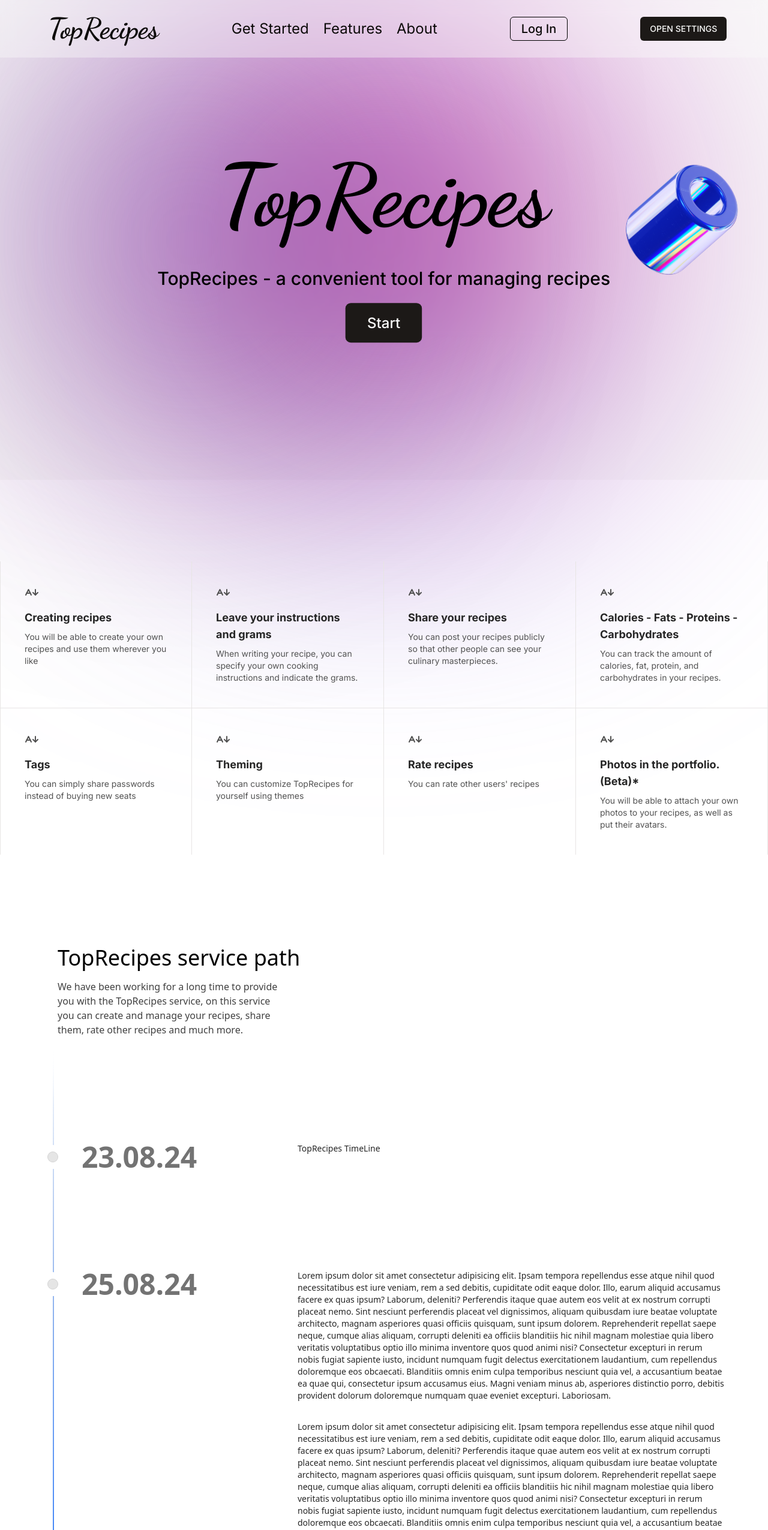
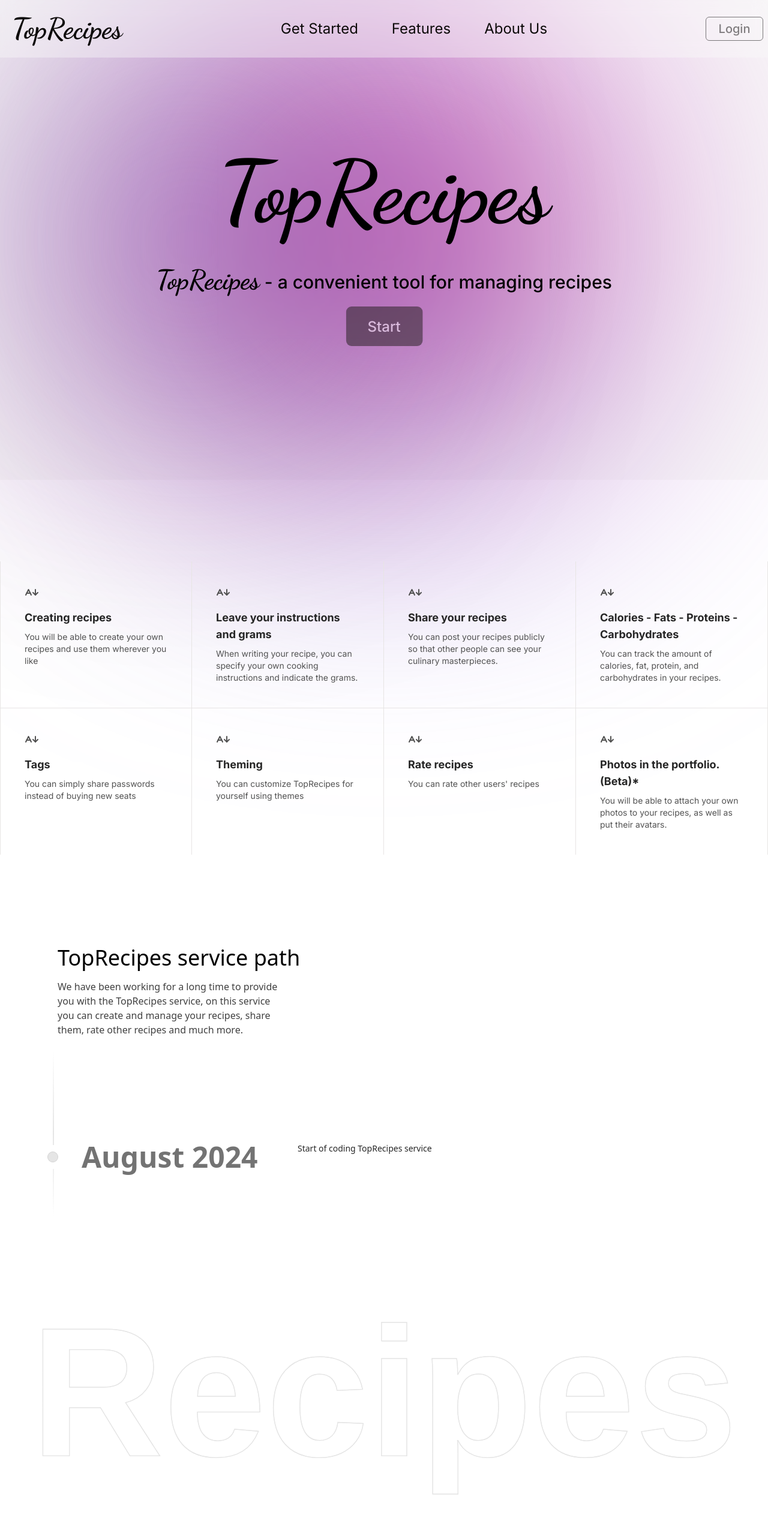
Before and after one commit to LiRiK000/TopRecipes_Frontend, a Next.js app: page / in a window 1280 px wide. Shown: the top 2551 px of the page at 60% size. Built offline with nearby package versions, Linux system fonts and the light colour scheme.

Commit message:
refactor: Update sidebar and landing

```diff
--- a/src/app/globals.css
+++ b/src/app/globals.css
@@ -1,4 +1,8 @@
 @import url('https://fonts.googleapis.com/css2?family=Dancing+Script:wght@700&display=swap');
+
+* {
+  scroll-behavior: smooth;
+}
 
 @tailwind base;
 @tailwind components;
--- a/src/components/pages/landing/About/Timeline.tsx
+++ b/src/components/pages/landing/About/Timeline.tsx
@@ -4,61 +4,11 @@ import { Timeline } from '@/components/ui/timeline'
 export function AboutTimeLine() {
   const data = [
     {
-      title: '23.08.24',
+      title: 'August 2024',
       content: (
         <div>
           <p className="mb-8 text-xs font-normal text-neutral-800 dark:text-neutral-200 md:text-sm">
-            TopRecipes TimeLine
-          </p>
-          <div className="grid grid-cols-2 gap-4">
-            {/* TODO RECIPES IMAGES HERE */}
-          </div>
-        </div>
-      ),
-    },
-    {
-      title: '25.08.24',
-      content: (
-        <div>
-          <p className="mb-8 text-xs font-normal text-neutral-800 dark:text-neutral-200 md:text-sm">
-            Lorem ipsum dolor sit amet consectetur adipisicing elit. Ipsam
-            tempora repellendus esse atque nihil quod necessitatibus est iure
-            veniam, rem a sed debitis, cupiditate odit eaque dolor. Illo, earum
-            aliquid accusamus facere ex quas ipsum? Laborum, deleniti?
-            Perferendis itaque quae autem eos velit at ex nostrum corrupti
-            placeat nemo. Sint nesciunt perferendis placeat vel dignissimos,
-            aliquam quibusdam iure beatae voluptate architecto, magnam
-            asperiores quasi officiis quisquam, sunt ipsum dolorem.
-            Reprehenderit repellat saepe neque, cumque alias aliquam, corrupti
-            deleniti ea officiis blanditiis hic nihil magnam molestiae quia
-            libero veritatis voluptatibus optio illo minima inventore quos quod
-            animi nisi? Consectetur excepturi in rerum nobis fugiat sapiente
-            iusto, incidunt numquam fugit delectus exercitationem laudantium,
-            cum repellendus doloremque eos obcaecati. Blanditiis omnis enim
-            culpa temporibus nesciunt quia vel, a accusantium beatae ea quae
-            qui, consectetur ipsum accusamus eius. Magni veniam minus ab,
-            asperiores distinctio porro, debitis provident dolorum doloremque
-            numquam quae eveniet excepturi. Laboriosam.
-          </p>
-          <p className="mb-8 text-xs font-normal text-neutral-800 dark:text-neutral-200 md:text-sm">
-            Lorem ipsum dolor sit amet consectetur adipisicing elit. Ipsam
-            tempora repellendus esse atque nihil quod necessitatibus est iure
-            veniam, rem a sed debitis, cupiditate odit eaque dolor. Illo, earum
-            aliquid accusamus facere ex quas ipsum? Laborum, deleniti?
-            Perferendis itaque quae autem eos velit at ex nostrum corrupti
-            placeat nemo. Sint nesciunt perferendis placeat vel dignissimos,
-            aliquam quibusdam iure beatae voluptate architecto, magnam
-            asperiores quasi officiis quisquam, sunt ipsum dolorem.
-            Reprehenderit repellat saepe neque, cumque alias aliquam, corrupti
-            deleniti ea officiis blanditiis hic nihil magnam molestiae quia
-            libero veritatis voluptatibus optio illo minima inventore quos quod
-            animi nisi? Consectetur excepturi in rerum nobis fugiat sapiente
-            iusto, incidunt numquam fugit delectus exercitationem laudantium,
-            cum repellendus doloremque eos obcaecati. Blanditiis omnis enim
-            culpa temporibus nesciunt quia vel, a accusantium beatae ea quae
-            qui, consectetur ipsum accusamus eius. Magni veniam minus ab,
-            asperiores distinctio porro, debitis provident dolorum doloremque
-            numquam quae eveniet excepturi. Laboriosam.
+            Start of coding TopRecipes service
           </p>
           <div className="grid grid-cols-2 gap-4">
             {/* TODO RECIPES IMAGES HERE */}
@@ -68,8 +18,8 @@ export function AboutTimeLine() {
     },
   ]
   return (
-    <div className="w-full px-4">
+    <section id="about" className="w-full px-4">
       <Timeline data={data} />
-    </div>
+    </section>
   )
 }
--- a/src/components/pages/landing/Features/Features.tsx
+++ b/src/components/pages/landing/Features/Features.tsx
@@ -3,7 +3,10 @@ import { features } from './data'
 
 export function FeaturesSection() {
   return (
-    <div className="relative z-10 mx-auto grid max-w-7xl grid-cols-1 py-10 md:grid-cols-2 lg:grid-cols-4">
+    <div
+      id="features"
+      className="relative z-10 mx-auto grid max-w-7xl grid-cols-1 py-10 md:grid-cols-2 lg:grid-cols-4"
+    >
       {features.map((feature, index) => (
         <Feature key={feature.title} {...feature} index={index} />
       ))}
--- a/src/components/pages/landing/Footer/Footer.tsx
+++ b/src/components/pages/landing/Footer/Footer.tsx
@@ -7,7 +7,7 @@ export const Footer = () => {
       <div>
         <TextHoverEffect text="Recipes" automatic />
       </div>
-      <div className="mx-10 flex items-center justify-between">
+      <div className="m-10 flex items-center justify-between">
         <Logo />
         <span>Made with ❤️ 2024</span>
       </div>
--- a/src/components/pages/landing/Hero/Hero.tsx
+++ b/src/components/pages/landing/Hero/Hero.tsx
@@ -2,7 +2,6 @@
 
 import { Button } from '@/components/ui/button'
 import { Label } from '@/components/ui/label'
-// import { Logo } from '../../../common/Logo/Logo'
 import React from 'react'
 import { m } from 'framer-motion'
 import { openLogin } from '@/store/slices/modals/login.slice'
@@ -12,27 +11,13 @@ export const Hero = () => {
   const dispatch = useDispatch()
 
   return (
-    <section className="relative flex size-full min-h-screen min-w-[100vw] items-center justify-center bg-primary-foreground">
+    <section
+      id="main"
+      className="relative flex size-full min-h-screen min-w-[100vw] items-center justify-center bg-primary-foreground"
+    >
       <div className="blob blob-large blob-light dark:blob-dark left-1/2 top-1/2" />
       <div className="blob blob-small blob-dark dark:blob-light left-1/4 top-1/2" />
-      <m.div
-        initial={{ opacity: 0, x: 200 }}
-        animate={{ opacity: 1, x: 0 }}
-        className="absolute right-8 top-1/3"
-      >
-        <m.img
-          src="/cylinder.svg"
-          alt=""
-          animate={{
-            y: [0, -10, 0],
-          }}
-          transition={{
-            duration: 2,
-            repeat: Infinity,
-            ease: 'easeInOut',
-          }}
-        />
-      </m.div>
+
       <m.div
         initial={{ opacity: 0 }}
         animate={{ opacity: 1 }}
@@ -40,14 +25,15 @@ export const Hero = () => {
         className="relative mx-auto flex max-w-3xl flex-col items-center gap-y-3 rounded-md p-6 px-6 py-12 backdrop-blur-sm"
       >
         <div className="flex scale-150 flex-col items-center gap-y-3">
-          {/* <Logo isImage={false} className="text-black dark:text-white" /> */}
           <h1 className="font-logo-font text-8xl leading-snug text-black dark:text-white">
             TopRecipes
           </h1>
           <Label className="font-manrope bg-clip-text text-center text-xl leading-snug text-black dark:text-white">
-            TopRecipes - a convenient tool for managing recipes
+            <span className="font-logo-font text-3xl">TopRecipes</span> - a
+            convenient tool for managing recipes
           </Label>
           <Button
+            disabled
             onClick={() => {
               dispatch(openLogin())
             }}
--- a/src/components/pages/landing/Navbar/Navbar.tsx
+++ b/src/components/pages/landing/Navbar/Navbar.tsx
@@ -1,12 +1,12 @@
+// TODO: fix navbar
 'use client'
 
-import { Button } from '@/components/ui/button'
+import Link from 'next/link'
 import { Logo } from '../../../common/Logo/Logo'
 import { NavbarBtn } from './NavbarBtn'
 import cls from './Navbar.module.css'
 import { m } from 'framer-motion'
 import { openLogin } from '@/store/slices/modals/login.slice'
-import { openSettings } from '@/store/slices/modals/settings.slice'
 import { useDispatch } from 'react-redux'
 
 export const Navbar = () => {
@@ -22,33 +22,34 @@ export const Navbar = () => {
       initial="hidden"
       animate="visible"
       transition={{ staggerChildren: 0.3 }}
-      className={cls.navContainer}
+      className={`${cls.navContainer} flex max-w-full items-center justify-between`}
     >
       <m.div
         initial={{ x: -500 }}
         animate={{ x: 0 }}
         transition={{ duration: 0.3 }}
+        className="flex-shrink-0"
       >
         <Logo />
       </m.div>
-      <ul className={cls.navList}>
-        <m.li variants={variants}>Get Started</m.li>
-        <m.li variants={variants}>Features</m.li>
-        <m.li variants={variants}>About</m.li>
+      <ul className={`${cls.navList} flex flex-grow justify-center`}>
+        <m.li variants={variants} className="mx-4">
+          <Link href="#main">Get Started</Link>
+        </m.li>
+        <m.li variants={variants} className="mx-4">
+          <Link href="#features">Features</Link>
+        </m.li>
+        <m.li variants={variants} className="mx-4">
+          <Link href="#about">About Us</Link>
+        </m.li>
       </ul>
       <NavbarBtn
         onClick={() => {
           dispatch(openLogin())
         }}
-        text={'Log In'}
+        text={'Login'}
+        className="flex-shrink-0"
       />
-      <Button
-        onClick={() => {
-          dispatch(openSettings())
-        }}
-      >
-        OPEN SETTINGS
-      </Button>
     </m.nav>
   )
 }
--- a/src/components/pages/landing/Navbar/NavbarBtn.tsx
+++ b/src/components/pages/landing/Navbar/NavbarBtn.tsx
@@ -1,22 +1,29 @@
 'use client'
 
 import { Button } from '@/components/ui/button'
+import { cn } from '@/lib/utils'
 import { m } from 'framer-motion'
 
 export const NavbarBtn = ({
   text,
   onClick,
+  className,
 }: {
   text: string
   onClick: () => void
+  className?: string
 }) => {
   return (
     <m.div initial={{ x: 400 }} animate={{ x: 0 }}>
       <Button
+        disabled
         variant="outline"
         size="lg"
         onClick={onClick}
-        className="hidden border-black bg-transparent text-xl transition hover:bg-black hover:text-white sm:flex sm:h-10 sm:w-24"
+        className={cn(
+          'hidden border-black bg-transparent text-xl transition hover:bg-black hover:text-white sm:flex sm:h-10 sm:w-24',
+          className,
+        )}
       >
         <span>{text}</span>
       </Button>
--- a/src/components/pages/main/Sidebar/Sidebar.tsx
+++ b/src/components/pages/main/Sidebar/Sidebar.tsx
@@ -1,31 +1,57 @@
+// TODO need update hover effect
+// TODO need update icons
 'use client'
 
 import {
+  ChevronLeftIcon,
+  ChevronRightIcon,
   HomeIcon,
-  MenuIcon,
   SettingsIcon,
-  TimerIcon,
   User2Icon,
+  XIcon,
 } from 'lucide-react'
-import React, { useState } from 'react'
+import { useCallback, useEffect, useState } from 'react'
 
 import { Logo } from '@/components/common'
 import type { ReactNode } from 'react'
 import { cn } from '@/lib/utils'
 
 export const Sidebar = ({ children }: { children: ReactNode }) => {
-  const [collapsed, setCollapsed] = useState(false)
+  const [collapsed, setCollapsed] = useState(true)
+  const [mobile, setMobile] = useState(false)
+  const [isOpen, setIsOpen] = useState(false)
 
-  const toggleSidebar = () => {
+  const toggleSidebar = useCallback(() => {
     setCollapsed(prev => !prev)
+    if (mobile) {
+      setIsOpen(prev => !prev)
     }
+  }, [mobile])
+
+  const handleResize = useCallback(() => {
+    const isMobile = window.innerWidth <= 640
+    setMobile(isMobile)
+    if (!isMobile) {
+      setIsOpen(false)
+    }
+  }, [])
+
+  useEffect(() => {
+    handleResize()
+    window.addEventListener('resize', handleResize)
+
+    return () => {
+      window.removeEventListener('resize', handleResize)
+    }
+  }, [handleResize])
 
   return (
-    <div className="flex min-h-screen">
+    <div className="flex min-h-screen overflow-x-hidden">
       <aside
         className={cn(
-          'fixed min-h-screen bg-gray-900 text-white transition-all duration-300',
+          'fixed z-40 min-h-screen bg-gray-900 text-white transition-all duration-300',
           collapsed ? 'w-16' : 'w-64',
+          mobile && isOpen ? 'w-full' : mobile ? 'w-16' : '',
         )}
       >
         <div className="flex items-center justify-between p-4">
@@ -34,43 +60,74 @@ export const Sidebar = ({ children }: { children: ReactNode }) => {
             className="text-white focus:outline-none"
             onClick={toggleSidebar}
           >
-            {collapsed ? <MenuIcon size={24} /> : <TimerIcon size={24} />}
+            {mobile && isOpen ? (
+              <ChevronLeftIcon size={24} className={cn(mobile && 'hidden')} />
+            ) : (
+              <ChevronRightIcon
+                size={24}
+                className={cn('mt-3', isOpen && 'hidden')}
+              />
+            )}
           </button>
+          {!collapsed && (
             <span
               className={cn(
                 'text-xl font-bold transition-opacity',
                 collapsed && 'opacity-0',
               )}
             >
-            <Logo className="cursor-pointer" isImage={false} />
+              <Logo className="cursor-pointer" />
             </span>
+          )}
+          {mobile && isOpen && (
+            <button
+              aria-label="Close sidebar"
+              className="text-white focus:outline-none"
+              onClick={toggleSidebar}
+            >
+              <XIcon size={24} />
+            </button>
+          )}
         </div>
 
-        <nav className="mt-4">
-          <ul className="flex cursor-pointer flex-col">
-            <li className="flex items-center px-4 py-2 transition-colors duration-300 hover:bg-gray-700">
-              <HomeIcon className="mr-4" size={20} />
-              <span
-                className={cn('transition-opacity', collapsed && 'opacity-0')}
+        <nav className="mt-4 flex items-center">
+          <ul className="flex cursor-pointer flex-col items-center gap-y-3">
+            <li
+              className={cn(
+                'flex w-full items-center px-4 py-2 transition-colors duration-300',
+                !mobile && 'hover:bg-gray-700',
+              )}
             >
-                Home
+              <span>
+                <HomeIcon className="mr-4" size={22} />
               </span>
+              {!collapsed && (
+                <span className="transition-opacity">Главная</span>
+              )}
             </li>
-            <li className="flex items-center px-4 py-2 transition-colors duration-300 hover:bg-gray-700">
-              <User2Icon className="mr-4" size={20} />
-              <span
-                className={cn('transition-opacity', collapsed && 'opacity-0')}
+            <li
+              className={cn(
+                'flex items-center px-4 py-2 transition-colors duration-300',
+                !mobile && 'hover:bg-gray-700',
+              )}
             >
-                Profile
+              <span>
+                <User2Icon className="mr-4" size={22} />
               </span>
+              {!collapsed && (
+                <span className="transition-opacity">Профиль</span>
+              )}
             </li>
-            <li className="flex items-center px-4 py-2 transition-colors duration-300 hover:bg-gray-700">
-              <SettingsIcon className="mr-4" size={20} />
-              <span
-                className={cn('transition-opacity', collapsed && 'opacity-0')}
+            <li
+              className={cn(
+                'absolute bottom-2 flex items-center p-3 transition-colors duration-300',
+                !mobile && 'hover:bg-gray-700',
+              )}
             >
-                Settings
-              </span>
+              <SettingsIcon className="mr-4" size={22} />
+              {!collapsed && (
+                <span className="transition-opacity">Настройки</span>
+              )}
             </li>
           </ul>
         </nav>
@@ -79,7 +136,8 @@ export const Sidebar = ({ children }: { children: ReactNode }) => {
       <main
         className={cn(
           'flex-1 p-4 transition-all duration-300',
-          collapsed ? 'ml-16' : 'ml-64',
+          collapsed ? 'ml-16' : mobile ? '' : 'ml-64',
+          mobile && isOpen ? 'hidden' : '',
         )}
       >
         <div className="relative size-full flex-1 rounded-xl bg-primary-foreground p-4">
--- a/src/components/pages/main/index.ts
+++ b/src/components/pages/main/index.ts
@@ -1,2 +1 @@
 export { Sidebar } from './Sidebar/Sidebar'
-export { SidebarItem } from './Sidebar/SidebarItem'
--- a/tailwind.config.ts
+++ b/tailwind.config.ts
@@ -81,8 +81,7 @@ module.exports = {
     },
   },
   plugins: [
-    // eslint-disable-next-line @typescript-eslint/no-require-imports
-    require('tailwindcss-animate'),
+    import('tailwindcss-animate'),
     plugin(function addVariablesForColors({ addBase, theme }: PluginAPI) {
       const allColors = flattenColorPalette(theme('colors'))
       const newVars = Object.fromEntries(
```
Also changed, not shown: src/components/pages/main/Sidebar/SidebarItem.tsx (deleted, +0 -20 lines). Lines whose indentation alone changed are shown as unchanged.
